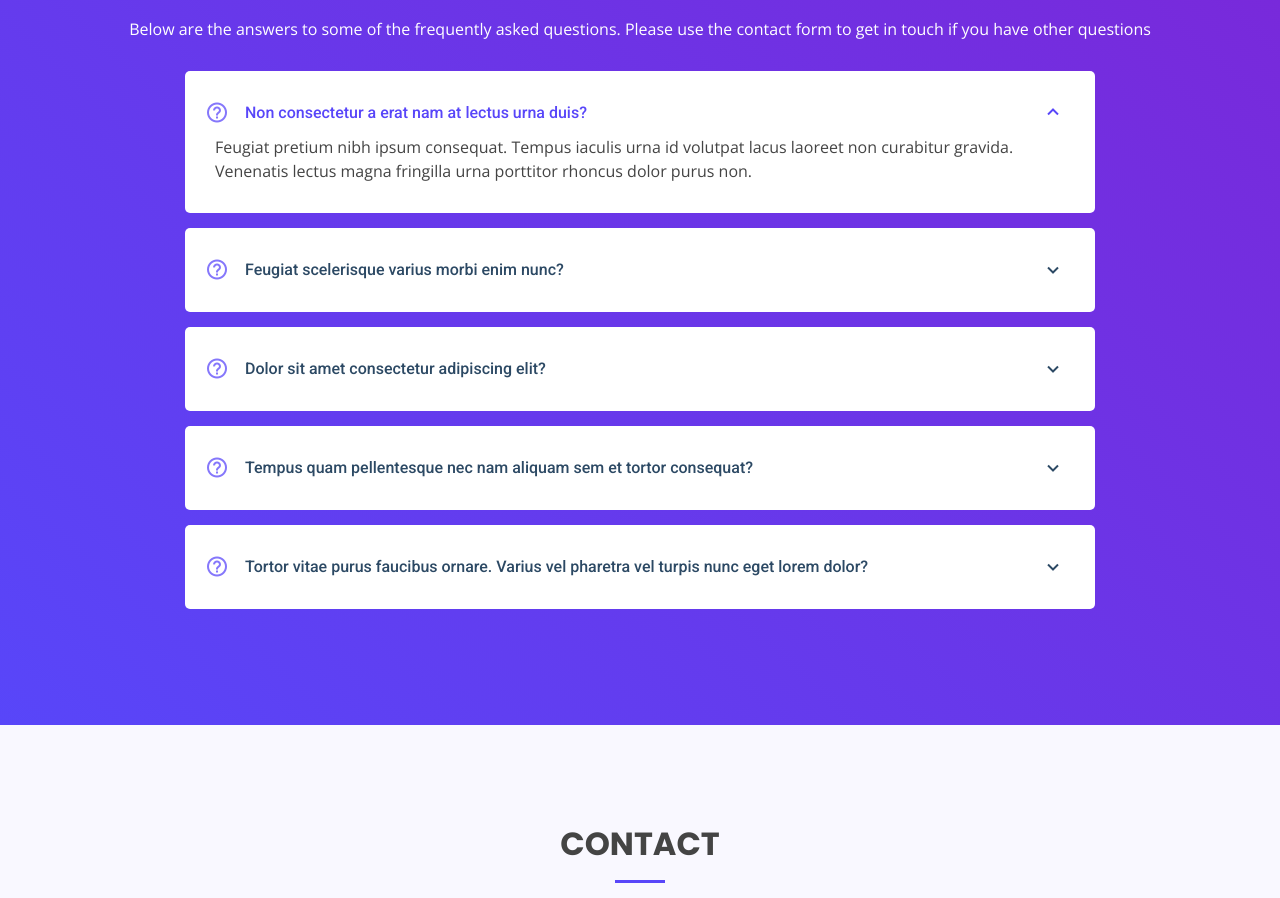
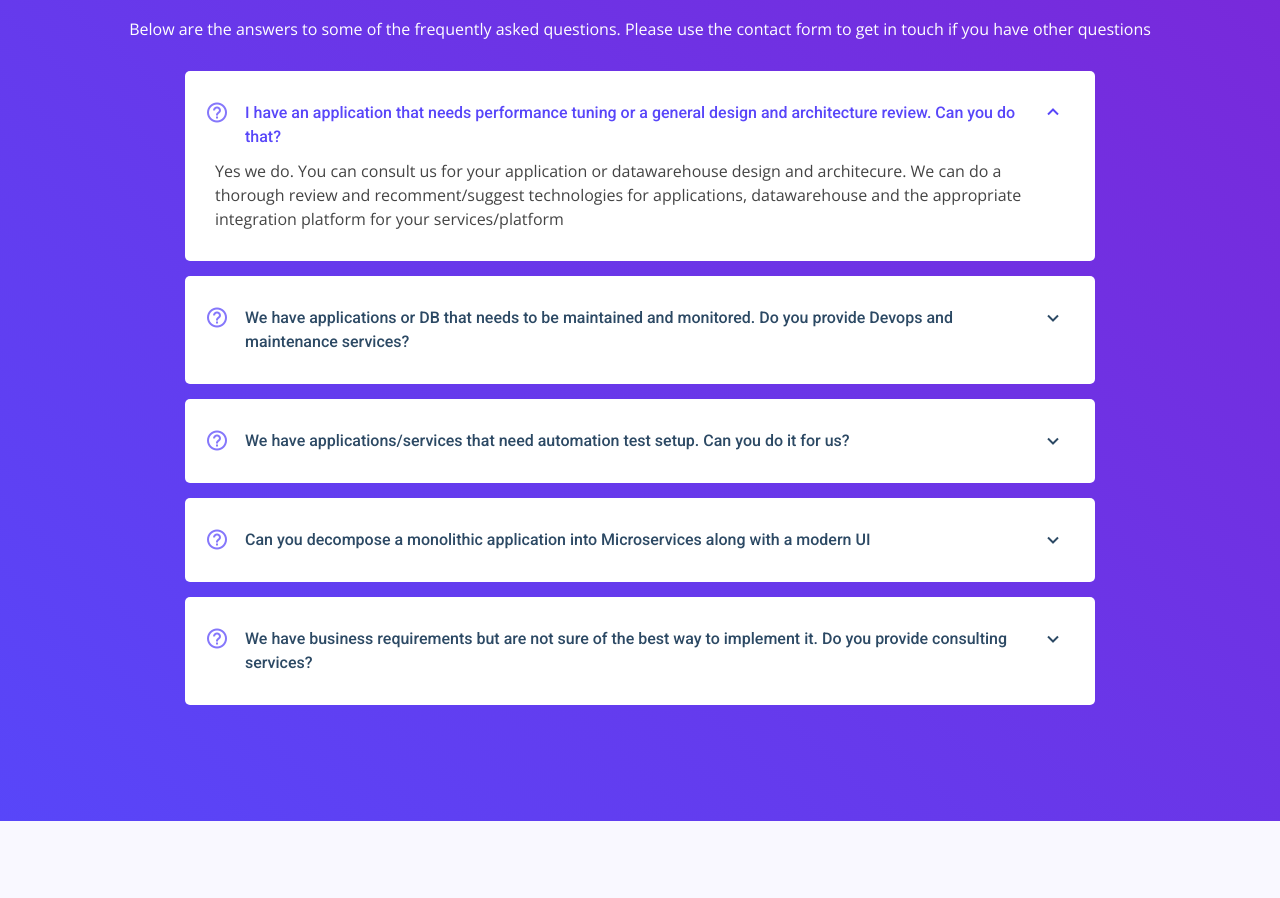
Before and after one commit to sandeepn09/setngetweb, a plain HTML site: page index.html in a window 1280 px wide. Shown: the part 3675-4573 px from the top of the page. Drawn offline with nearby package versions, Linux system fonts and the light colour scheme.

Commit message:
updated FAQs

```diff
--- a/index.html
+++ b/index.html
@@ -260,46 +260,46 @@
         <div class="faq-list">
           <ul>
             <li data-aos="fade-up" data-aos="fade-up" data-aos-delay="100">
-              <i class="bx bx-help-circle icon-help"></i> <a data-toggle="collapse" class="collapse" href="#faq-list-1">Non consectetur a erat nam at lectus urna duis? <i class="bx bx-chevron-down icon-show"></i><i class="bx bx-chevron-up icon-close"></i></a>
+              <i class="bx bx-help-circle icon-help"></i> <a data-toggle="collapse" class="collapse" href="#faq-list-1">I have an application that needs performance tuning or a general design and architecture review. Can you do that? <i class="bx bx-chevron-down icon-show"></i><i class="bx bx-chevron-up icon-close"></i></a>
               <div id="faq-list-1" class="collapse show" data-parent=".faq-list">
                 <p>
-                  Feugiat pretium nibh ipsum consequat. Tempus iaculis urna id volutpat lacus laoreet non curabitur gravida. Venenatis lectus magna fringilla urna porttitor rhoncus dolor purus non.
+                  Yes we do. You can consult us for your application or datawarehouse design and architecure. We can do a thorough review and recomment/suggest technologies for applications, datawarehouse and the appropriate integration platform for your services/platform
                 </p>
               </div>
             </li>
 
             <li data-aos="fade-up" data-aos-delay="200">
-              <i class="bx bx-help-circle icon-help"></i> <a data-toggle="collapse" href="#faq-list-2" class="collapsed">Feugiat scelerisque varius morbi enim nunc? <i class="bx bx-chevron-down icon-show"></i><i class="bx bx-chevron-up icon-close"></i></a>
+              <i class="bx bx-help-circle icon-help"></i> <a data-toggle="collapse" href="#faq-list-2" class="collapsed">We have applications or DB that needs to be maintained and monitored. Do you provide Devops and maintenance services? <i class="bx bx-chevron-down icon-show"></i><i class="bx bx-chevron-up icon-close"></i></a>
               <div id="faq-list-2" class="collapse" data-parent=".faq-list">
                 <p>
-                  Dolor sit amet consectetur adipiscing elit pellentesque habitant morbi. Id interdum velit laoreet id donec ultrices. Fringilla phasellus faucibus scelerisque eleifend donec pretium. Est pellentesque elit ullamcorper dignissim. Mauris ultrices eros in cursus turpis massa tincidunt dui.
+                  Yes we do. As a bonus we'll also suggest the best way to do it including any changes that'll ensure your maintenance costs are minimal.
                 </p>
               </div>
             </li>
 
             <li data-aos="fade-up" data-aos-delay="300">
-              <i class="bx bx-help-circle icon-help"></i> <a data-toggle="collapse" href="#faq-list-3" class="collapsed">Dolor sit amet consectetur adipiscing elit? <i class="bx bx-chevron-down icon-show"></i><i class="bx bx-chevron-up icon-close"></i></a>
+              <i class="bx bx-help-circle icon-help"></i> <a data-toggle="collapse" href="#faq-list-3" class="collapsed">We have applications/services that need automation test setup. Can you do it for us? <i class="bx bx-chevron-down icon-show"></i><i class="bx bx-chevron-up icon-close"></i></a>
               <div id="faq-list-3" class="collapse" data-parent=".faq-list">
                 <p>
-                  Eleifend mi in nulla posuere sollicitudin aliquam ultrices sagittis orci. Faucibus pulvinar elementum integer enim. Sem nulla pharetra diam sit amet nisl suscipit. Rutrum tellus pellentesque eu tincidunt. Lectus urna duis convallis convallis tellus. Urna molestie at elementum eu facilisis sed odio morbi quis
+                  Yes we can set up the load, stress or the functional test framework for your applications. Test frameworks can be setup based on whether the system under test is UI, service or a Data store.
                 </p>
               </div>
             </li>
 
             <li data-aos="fade-up" data-aos-delay="400">
-              <i class="bx bx-help-circle icon-help"></i> <a data-toggle="collapse" href="#faq-list-4" class="collapsed">Tempus quam pellentesque nec nam aliquam sem et tortor consequat? <i class="bx bx-chevron-down icon-show"></i><i class="bx bx-chevron-up icon-close"></i></a>
+              <i class="bx bx-help-circle icon-help"></i> <a data-toggle="collapse" href="#faq-list-4" class="collapsed">Can you decompose a monolithic application into Microservices along with a modern UI <i class="bx bx-chevron-down icon-show"></i><i class="bx bx-chevron-up icon-close"></i></a>
               <div id="faq-list-4" class="collapse" data-parent=".faq-list">
                 <p>
-                  Molestie a iaculis at erat pellentesque adipiscing commodo. Dignissim suspendisse in est ante in. Nunc vel risus commodo viverra maecenas accumsan. Sit amet nisl suscipit adipiscing bibendum est. Purus gravida quis blandit turpis cursus in.
+                  Absolutely. We can do an end to end redesign, implemention, deployment setup on prem or in cloud.
                 </p>
               </div>
             </li>
 
             <li data-aos="fade-up" data-aos-delay="500">
-              <i class="bx bx-help-circle icon-help"></i> <a data-toggle="collapse" href="#faq-list-5" class="collapsed">Tortor vitae purus faucibus ornare. Varius vel pharetra vel turpis nunc eget lorem dolor? <i class="bx bx-chevron-down icon-show"></i><i class="bx bx-chevron-up icon-close"></i></a>
+              <i class="bx bx-help-circle icon-help"></i> <a data-toggle="collapse" href="#faq-list-5" class="collapsed">We have business requirements but are not sure of the best way to implement it. Do you provide consulting services? <i class="bx bx-chevron-down icon-show"></i><i class="bx bx-chevron-up icon-close"></i></a>
               <div id="faq-list-5" class="collapse" data-parent=".faq-list">
                 <p>
-                  Laoreet sit amet cursus sit amet dictum sit amet justo. Mauris vitae ultricies leo integer malesuada nunc vel. Tincidunt eget nullam non nisi est sit amet. Turpis nunc eget lorem dolor sed. Ut venenatis tellus in metus vulputate eu scelerisque.
+                  Yes we do. We can provide detailed roadmap, plans and ideas to implement your business pipeline with the latest Tools and Technology, design and architecture.
                 </p>
               </div>
             </li>
```
